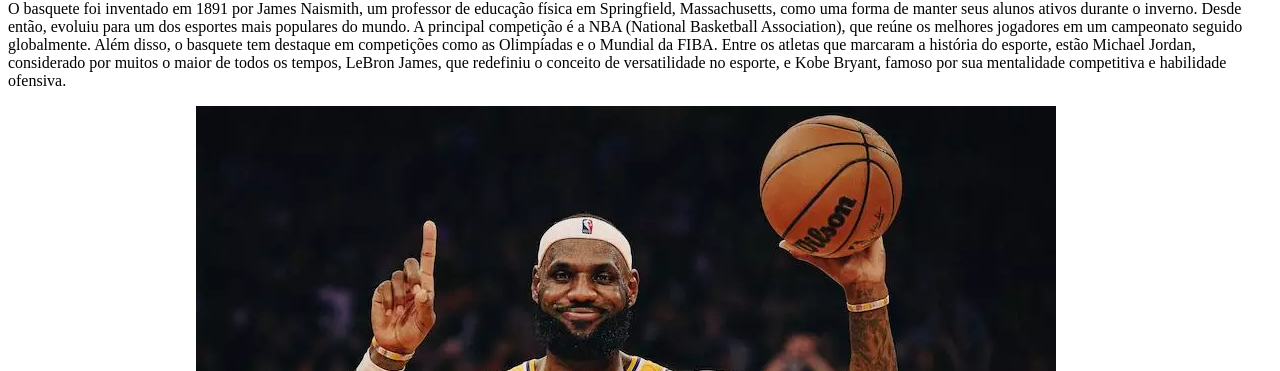
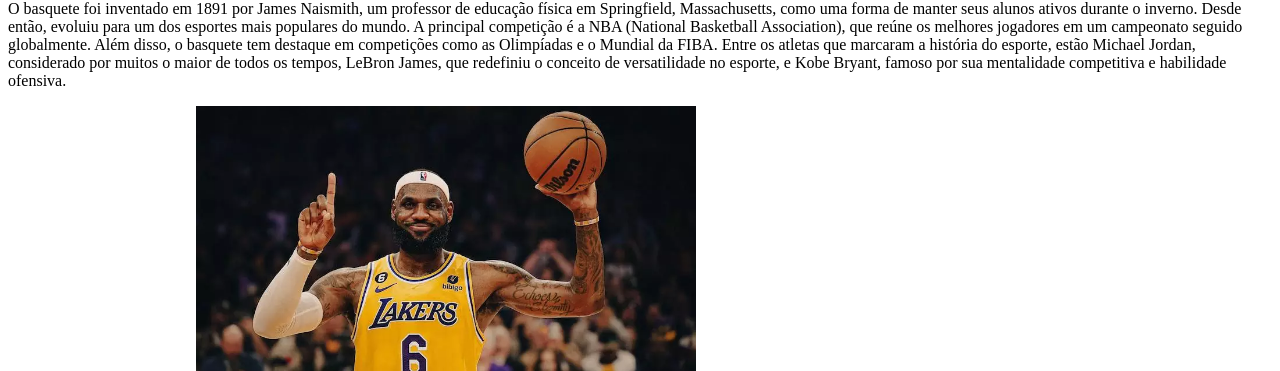
Before and after one commit to VitorReis7/links-e-imagens, a plain HTML site: page esportes/basquete/index.html in a window 1280 px wide. Shown: the part 423-794 px from the top of the page. Drawn offline with Linux system fonts and the light colour scheme; files whose address does not match are found by name.

Commit message:
basquete

```diff
--- a/esportes/basquete/index.html
+++ b/esportes/basquete/index.html
@@ -3,7 +3,7 @@
     <head>
         <meta chipset="UTF-8">
         <meta name="viewport" content="width=device-width, initial-scale=1.0">
-        <title>Corona Sport</title>
+        <title>Basquete - Corona Sport</title>
     </head>
     <body>
         <img src="imgs/logo-site.png" width=200>
@@ -19,7 +19,7 @@
         <h2>Basquete</h2>
         <p>O basquete foi inventado em 1891 por James Naismith, um professor de educação física em Springfield, Massachusetts, como uma forma de manter seus alunos ativos durante o inverno. Desde então, evoluiu para um dos esportes mais populares do mundo. A principal competição é a NBA (National Basketball Association), que reúne os melhores jogadores em um campeonato seguido globalmente. Além disso, o basquete tem destaque em competições como as Olimpíadas e o Mundial da FIBA. Entre os atletas que marcaram a história do esporte, estão Michael Jordan, considerado por muitos o maior de todos os tempos, LeBron James, que redefiniu o conceito de versatilidade no esporte, e Kobe Bryant, famoso por sua mentalidade competitiva e habilidade ofensiva.</p>
         <a href="https://www.todamateria.com.br/basquetebol/">Saiba mais sobre o basquete.</a>
-        <img src="/imgs/basquete.webp">
+        <img src="/imgs/basquete.webp" width="500">
         <hr>
         <h2>Produtos à venda</h2>
         <ul>
```
